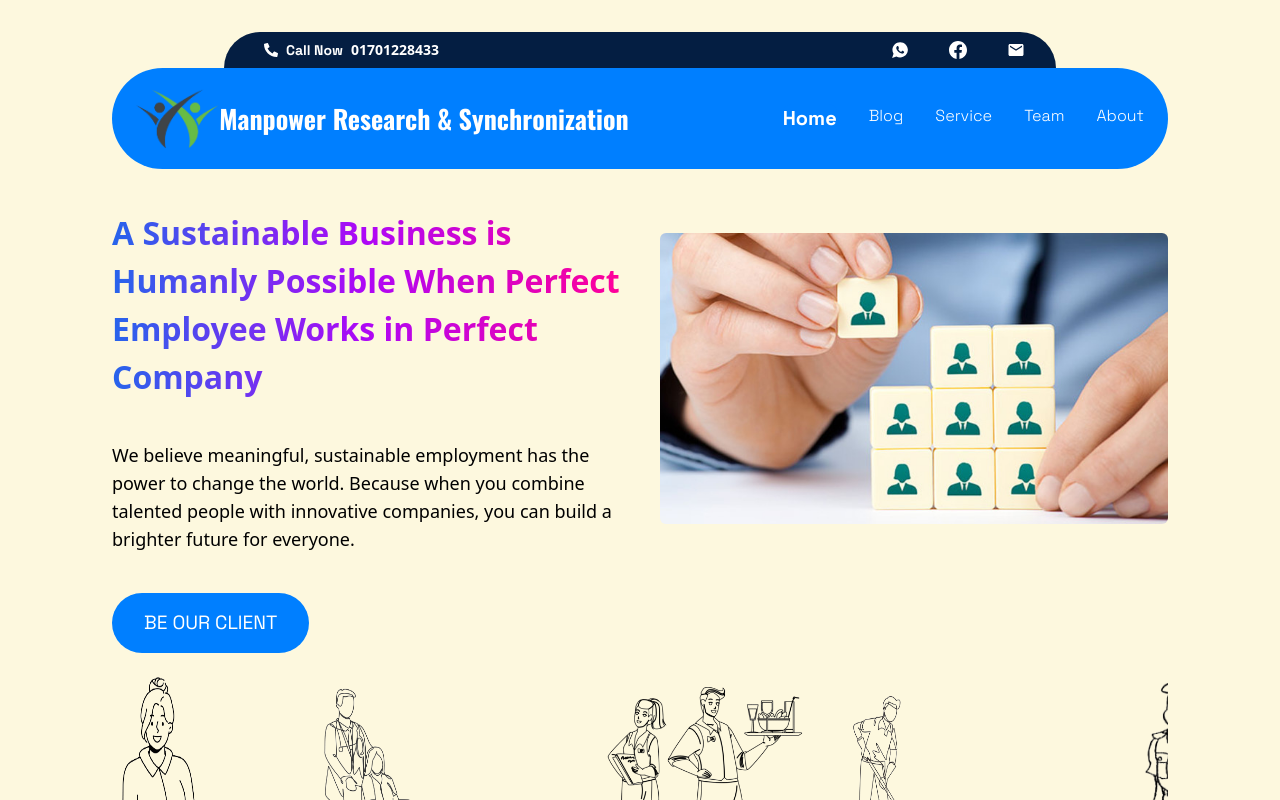
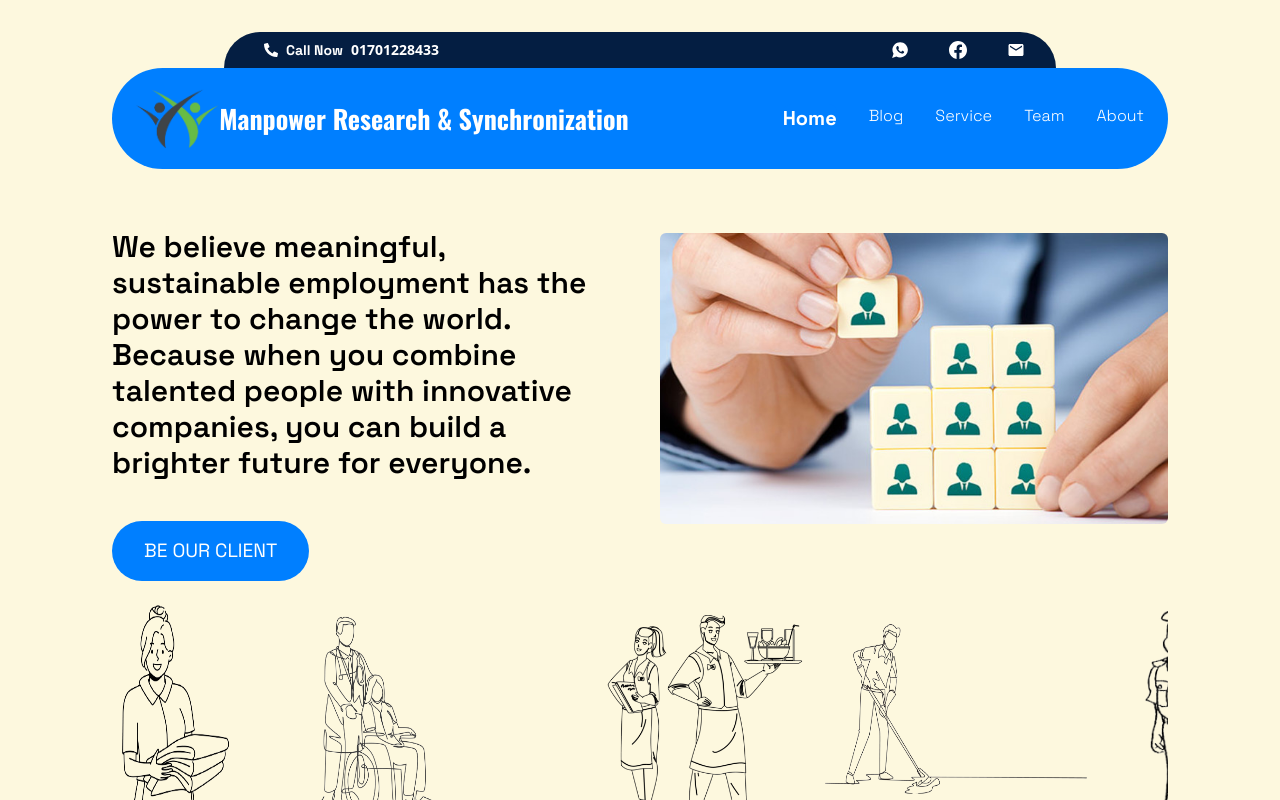
Before and after one commit to nobel7761/MRS-Client, a Next.js app: page / in a window 1280 px wide. Built offline with nearby package versions, Linux system fonts and the light colour scheme; a web font is replaced by a local one.

Commit message:
title and quote removed

```diff
--- a/src/components/Home.component.tsx
+++ b/src/components/Home.component.tsx
@@ -20,7 +20,7 @@ const HomeComponent = () => {
       <CounterSection />
       {/* <Intro /> */}
       <OurValues />
-      <Quote />
+      {/* <Quote /> */}
       <Clients />
       <TrainingAndDevelopment />
       <WhyWeAre />
--- a/src/components/Home/TopSection/LeftSide.tsx
+++ b/src/components/Home/TopSection/LeftSide.tsx
@@ -17,28 +17,10 @@ const LeftSide = () => {
 
   return (
     <div className="text-white h-full overflow-hidden">
-      {/* <div
-        className={`flex gap-x-5 text-5xl font-bold uppercase text-neon-orange mb-20 ${neon_font.className}`}
-      >
-        FIND YOUR{" "}
-        <p className={`text-neon-blue ${neon_font.className}`}>
-          <Typical
-            steps={["JOB!", 1000, "MANPOWER!", 1000]}
-            loop={Infinity}
-            wrapper="b"
-          />
-        </p>
-      </div> */}
-
-      <div className="flex flex-col md:gap-y-10 gap-y-4 h-full">
+      <div className="flex flex-col md:gap-y-10 gap-y-4 h-full justify-center">
         <p
-          className={`md:text-[2rem] text-[24px]  md:text-left font-semibold bg-gradient-to-r from-[#2664ebfe] via-[#ae06f6fe] to-[#ff0099] bg-clip-text text-transparent md:mt-0 mt-5`}
+          className={`md:text-3xl text-xl text-black font-semibold mt-5 ${space_grotest.className}`}
         >
-          A Sustainable Business is Humanly Possible When Perfect Employee Works
-          in Perfect Company
-        </p>
-
-        <p className="md:text-lg text-black">
           We believe meaningful, sustainable employment has the power to change
           the world. Because when you combine talented people with innovative
           companies, you can build a brighter future for everyone.
```
Also changed, not shown: src/components/Home/TopSection/TopSection.tsx (+0 -52 lines).
